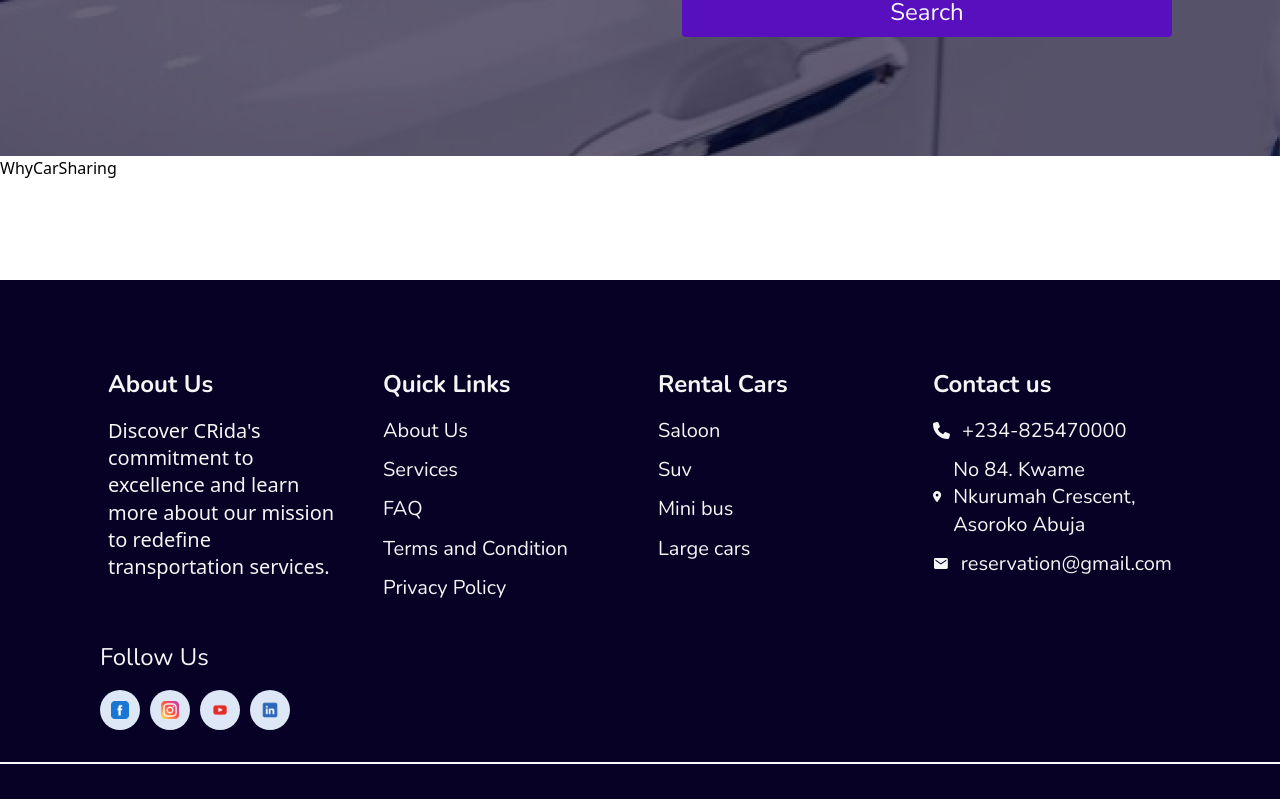
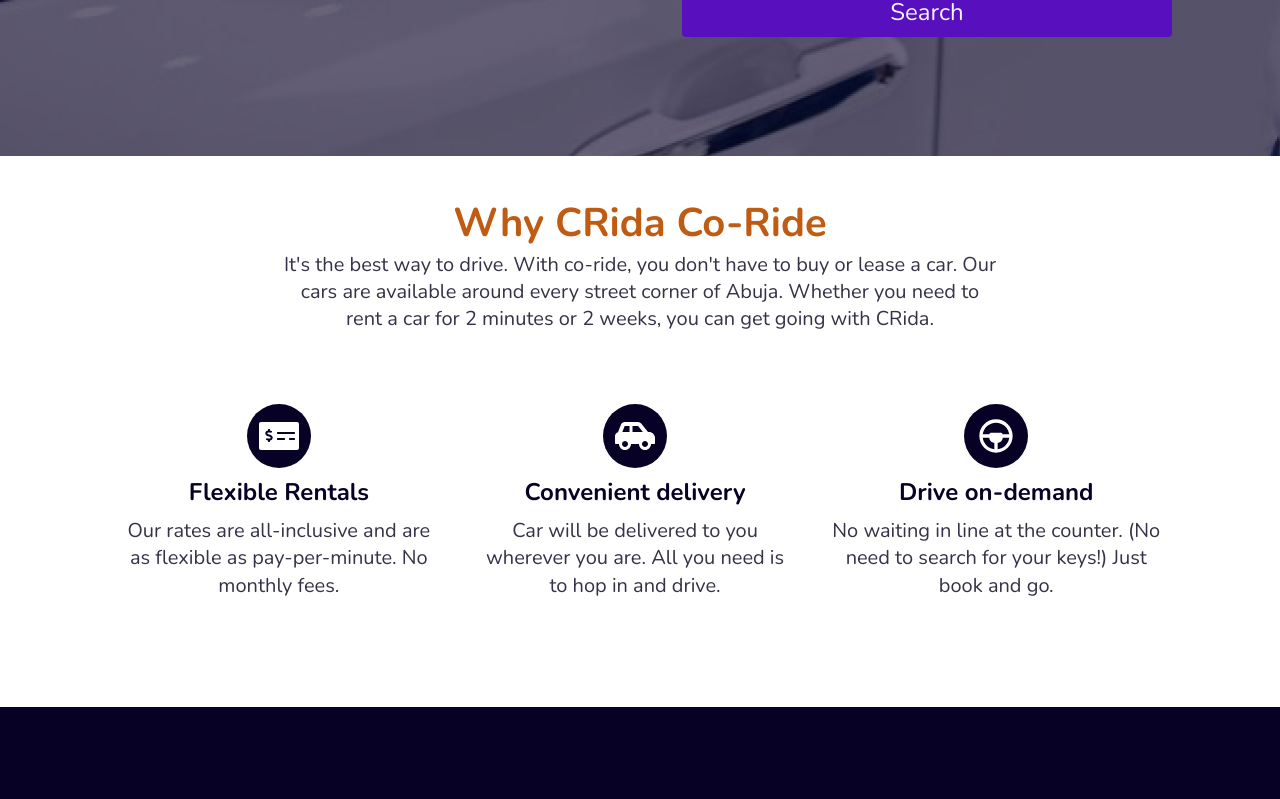
Before and after one commit to BigOTF/cRida, a React (Vite) app: page /ride in a window 1280 px wide. Shown: the part 650-1449 px from the top of the page. Built offline with nearby package versions, Linux system fonts and the light colour scheme.

Commit message:
Did the whyCarSharing section in the car-sharing section

```diff
--- a/src/index.css
+++ b/src/index.css
@@ -97,3 +97,7 @@
 .carSharingHeroPadding {
     padding: 8px 8px 16px 8px
 }
+
+.whyCarSharingPadding {
+    padding: 32px 132px 64px 132px
+}
--- a/src/routes/CarSharing/WhyCarSharing.jsx
+++ b/src/routes/CarSharing/WhyCarSharing.jsx
@@ -1,8 +1,47 @@
 import React from 'react'
+import { FaCarSide } from "react-icons/fa";
+import { RiSteering2Fill } from "react-icons/ri";
+import { FaMoneyCheckAlt } from "react-icons/fa";
 
 const WhyCarSharing = () => {
   return (
-    <div>WhyCarSharing</div>
+    <div className='w-full flex flex-col justify-center items-center mt-[20px] gap-[40px] md:mt-[40px] md:gap-[64px]'>
+
+        <div className='flex flex-col justify-center items-center md:w-[716px] mx-[10px]'>
+            <p className='nunito-700 text-[#BF5B12] text-[24px] leading-[32.74px] md:text-[40px] md:leading-[54.56px]'>Why CRida Co-Ride</p>
+            <p className='nunito-400 text-[#363247] text-[20px] leading-[27.28px] text-center hidden md:inline'>It's the best way to drive. With co-ride, you don't have to buy or lease a car. Our cars are available around every street corner of Abuja. Whether you need to rent a car for 2 minutes or 2 weeks, you can get going with CRida.</p>
+
+            <p className='md:hidden text-[20px] leading-[27.28px] text-[#363247] nunito-400 text-center'>CRida's co-ride puts cars at every corner, ready to rent for minutes or weeks. Get going instantly in Abuja.</p>
+        </div>
+
+        <div className='flex flex-col md:flex-row gap-[20px] px-[10px] md:mx-[100px]'>
+
+            <div className='flex flex-col gap-[8px] p-[8px] items-center'>
+                <div className='bg-[#070125] w-[64px] h-[64px] rounded-[50%] flex items-center justify-center'>
+                    <FaMoneyCheckAlt className='text-white text-[40px]'/>
+                </div>
+                <p className='nunito-700 text-[24px] leading-[32.74px] text-[#070125]'>Flexible Rentals</p>
+                <p className='nunito-400 text-[20px] leading-[27.28px] text-[#363247] text-center'>Our rates are all-inclusive and are as flexible as pay-per-minute. No monthly fees.</p>
+            </div>
+
+            <div className='flex flex-col gap-[8px] p-[8px] items-center'>
+                <div className='bg-[#070125] w-[64px] h-[64px] rounded-[50%] flex items-center justify-center'>
+                    <FaCarSide className='text-white text-[40px]'/>
+                </div>
+                <p className='nunito-700 text-[24px] leading-[32.74px] text-[#070125]'>Convenient delivery</p>
+                <p className='nunito-400 text-[20px] leading-[27.28px] text-[#363247] text-center'>Car will be delivered to you wherever you are. All you need is to hop in and drive.</p>
+            </div>
+
+            <div className='flex flex-col gap-[8px] p-[8px] items-center'>
+                <div className='bg-[#070125] w-[64px] h-[64px] rounded-[50%] flex items-center justify-center'>
+                    <RiSteering2Fill className='text-white text-[40px]'/>
+                </div>
+                <p className='nunito-700 text-[24px] leading-[32.74px] text-[#070125]'>Drive on-demand</p>
+                <p className='nunito-400 text-[20px] leading-[27.28px] text-[#363247] text-center'>No waiting in line at the counter. (No need to  search for your keys!) Just book and go.</p>
+            </div>
+
+        </div>
+    </div>
   )
 }
 
```
